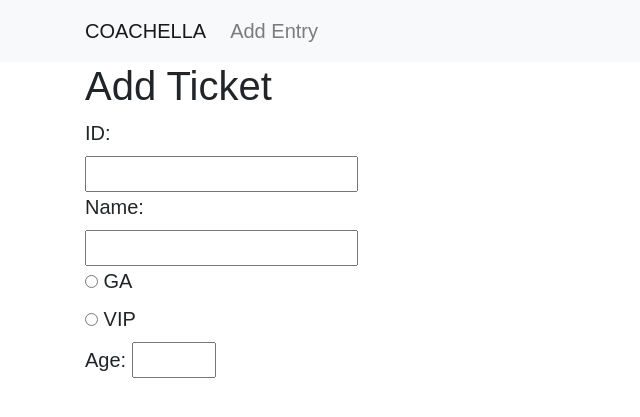
After one commit to henrivrod/coachella, a Flask app: template templates/add_ticket.html in a window 1280 px wide. The commit adds this page. Shown: the top 417 px of the page, without its empty margins (0-640 px from the left). Run offline with Flask 2, Linux system fonts and the light colour scheme; the template is opened without the code that fills it, so the values that code supplies are empty; parts of the project's set-up code (start-up, migrations or seed data) failed here and were passed over; some libraries are stand-ins or nearby versions.

```diff
--- a/server.py
+++ b/server.py
@@ -326,6 +326,10 @@ def add_data():
 def add_merch():
   return render_template("add_merch.html")
 
+@app.route("/add_ticket")
+def add_merch():
+  return render_template("add_ticket.html")
+
 @app.route("/add_tent", methods=['POST'])
 def add_tent():
 
@@ -345,6 +349,16 @@ def add_item():
   numrem = request.form['num_remainingentry']
   price = request.form['price_entry']
   g.conn.execute('INSERT INTO merch_item (item_id, tent_id, item_name, item_type, number_remaining, price) VALUES (%s, %s, %s, %s, %s, %s)', itemid, tentid, itemname, itemtype, numrem, price)
+  return redirect('/')
+
+@app.route("/add_ticket", methods=['POST'])
+def add_ticket():
+
+  id = request.form['id']
+  name = request.form['name']
+  age = request.form['age']
+  type = request.form['type']
+  g.conn.execute('INSERT INTO ticket (ticket_id,festival_id,purchaser_name,purchaser_age,ticket_type) VALUES (%s, 1, %s, %s, %s, %s)', id, name, age, type)
   return redirect('/')
 
 """@app.route("/add_item")
--- a/templates/add_data.html
+++ b/templates/add_data.html
@@ -22,6 +22,9 @@
       <div class="col-md-3">
         <a href="/add_food">Food and Drinks</a>
       </div>
+        <div class="col-md-3">
+            <a href="/add_ticket">Tickets</a>
+        </div>
     </div>
 
 
--- /dev/null
+++ b/templates/add_ticket.html
@@ -0,0 +1,39 @@
+{% extends "layout.html" %}
+
+{% block content %}
+
+    <script type="text/javascript" src="{{ url_for('static', filename = 'add_ticket.js') }}"></script>
+
+    <html>
+    <head><link rel="stylesheet" href="https://cdn.jsdelivr.net/npm/bootstrap@4.3.1/dist/css/bootstrap.min.css" integrity="sha384-ggOyR0iXCbMQv3Xipma34MD+dH/1fQ784/j6cY/iJTQUOhcWr7x9JvoRxT2MZw1T" crossorigin="anonymous"></head>
+
+    <style>
+        body{
+            font-size: 15pt;
+            font-family: arial;
+        }
+    </style>
+
+
+    <body>
+    <h1>Add Ticket</h1>
+    <form method = "POST" action = "/add_ticket">
+        <label for="id">ID:</label><br>
+        <input type="text" id="id" name="id"><br>
+
+        <label for="name">Name:</label><br>
+        <input type="text" id="name" name="name"><br>
+
+        <input type="radio" id="GA" name="type" value="GA">
+        <label for="GA">GA</label><br>
+        <input type="radio" id="VIP" name="type" value="VIP">
+        <label for="VIP">VIP</label><br>
+
+        <label for="age">Age:</label>
+        <input type="number" id="age" name="age" min="1" max="150">
+    </form>
+
+    </body>
+
+    </html>
+{% endblock %}
```
